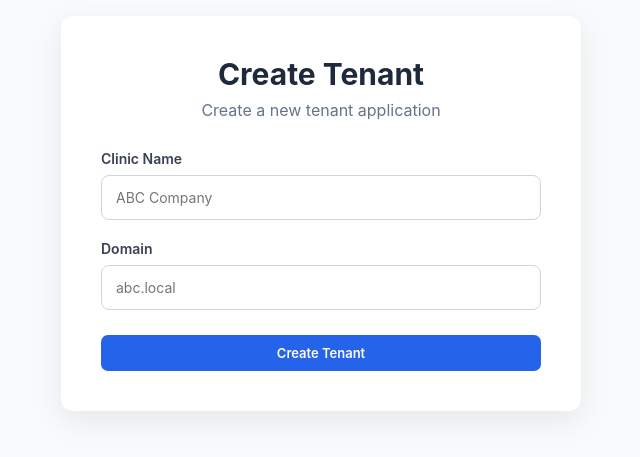
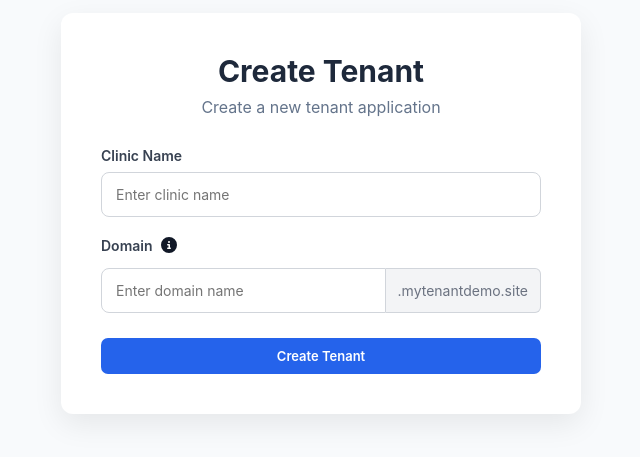
Before and after one commit to PratikNaykodi/multi-tenant-system-deployment, a React (Vite) app in the folder frontend/: page / in a window 1280 px wide. Shown: the part 187-644 px from the top of the page, without its empty margins (319-959 px from the left). Built offline with nearby package versions, Linux system fonts and the light colour scheme; no server answers.

Commit message:
frontend changes

```diff
--- a/frontend/package.json
+++ b/frontend/package.json
@@ -10,6 +10,9 @@
     "preview": "vite preview"
   },
   "dependencies": {
+    "@fortawesome/fontawesome-svg-core": "^7.3.1",
+    "@fortawesome/free-solid-svg-icons": "^7.3.1",
+    "@fortawesome/react-fontawesome": "^3.5.0",
     "axios": "^1.20.0",
     "react": "^19.2.8",
     "react-dom": "^19.2.8",
--- a/frontend/src/features/tenants/pages/TenantCreationPage.jsx
+++ b/frontend/src/features/tenants/pages/TenantCreationPage.jsx
@@ -1,5 +1,7 @@
 import { useState } from "react";
 import { createTenant } from "../services/tenantService";
+import { FontAwesomeIcon } from "@fortawesome/react-fontawesome";
+import { faCircleInfo } from "@fortawesome/free-solid-svg-icons";
 
 function TenantCreationPage() {
     // ==================================================
@@ -235,7 +237,7 @@ function TenantCreationPage() {
                                 onChange={
                                     handleChange
                                 }
-                                placeholder="ABC Company"
+                                placeholder="Enter clinic name"
                                 disabled={loading}
                             />
                         </div>
@@ -244,21 +246,44 @@ function TenantCreationPage() {
                         ---------------------------------- */}
 
                         <div className="form-group">
-                            <label>
+
+                            <div className="domain-label-row">
+
+                                <label htmlFor="domain">
                                     Domain
                                 </label>
+
+                                <span className="domain-help">
+                                    <FontAwesomeIcon icon={faCircleInfo} />
+                                    <span className="domain-tooltip">
+                                        Enter only your domain name, for example
+                                        <strong> bb</strong>.
+                                        Your application URL will be
+                                        <strong> https://bb.mytenantdemo.site</strong>.
+                                    </span>
+
+                                </span>
+
+                            </div>
+
+                            <div className="domain-input-wrapper">
+
                                 <input
+                                    id="domain"
                                     type="text"
                                     name="domain"
-                                value={
-                                    formData.domain
-                                }
-                                onChange={
-                                    handleChange
-                                }
-                                placeholder="abc.local"
+                                    value={formData.domain}
+                                    onChange={handleChange}
+                                    placeholder="Enter domain name"
                                     disabled={loading}
                                 />
+
+                                <span className="domain-suffix">
+                                    .mytenantdemo.site
+                                </span>
+
+                            </div>
+
                         </div>
                         {/* ----------------------------------
                             Submit
--- a/frontend/src/index.css
+++ b/frontend/src/index.css
@@ -1212,3 +1212,78 @@ input {
 .tenant-login a:hover {
     text-decoration: underline;
 }
+
+.domain-label-row {
+    display: flex;
+    align-items: center;
+    gap: 6px;
+    margin-bottom: 6px;
+}
+
+.domain-label-row label {
+    margin-bottom: 0;
+}
+
+.domain-help {
+    position: relative;
+    display: inline-flex;
+    align-items: center;
+    cursor: help;
+}
+
+.domain-help i {
+    font-size: 15px;
+    color: #6b7280;
+}
+
+.domain-help:hover i {
+    color: #2563eb;
+}
+
+.domain-tooltip {
+    position: absolute;
+    left: 22px;
+    top: 50%;
+    transform: translateY(-50%);
+    width: 310px;
+    padding: 10px 12px;
+    background: #222;
+    color: #fff;
+    border-radius: 6px;
+    font-size: 13px;
+    line-height: 1.5;
+    opacity: 0;
+    visibility: hidden;
+    transition: opacity 0.2s ease;
+    z-index: 1000;
+}
+
+.domain-help:hover .domain-tooltip {
+    opacity: 1;
+    visibility: visible;
+}
+
+.domain-input-wrapper {
+    display: flex;
+    width: 100%;
+}
+
+.domain-input-wrapper input {
+    flex: 1;
+    border-top-right-radius: 0;
+    border-bottom-right-radius: 0;
+}
+
+.domain-suffix {
+    display: flex;
+    align-items: center;
+    padding: 0 12px;
+    background: #f3f4f6;
+    border: 1px solid #d1d5db;
+    border-left: 0;
+    border-top-right-radius: 6px;
+    border-bottom-right-radius: 6px;
+    color: #6b7280;
+    font-size: 14px;
+    white-space: nowrap;
+}
```
Also changed, not shown: 1 other file (tests, documents, lock files or other folders). Lines whose indentation alone changed are shown as unchanged.
